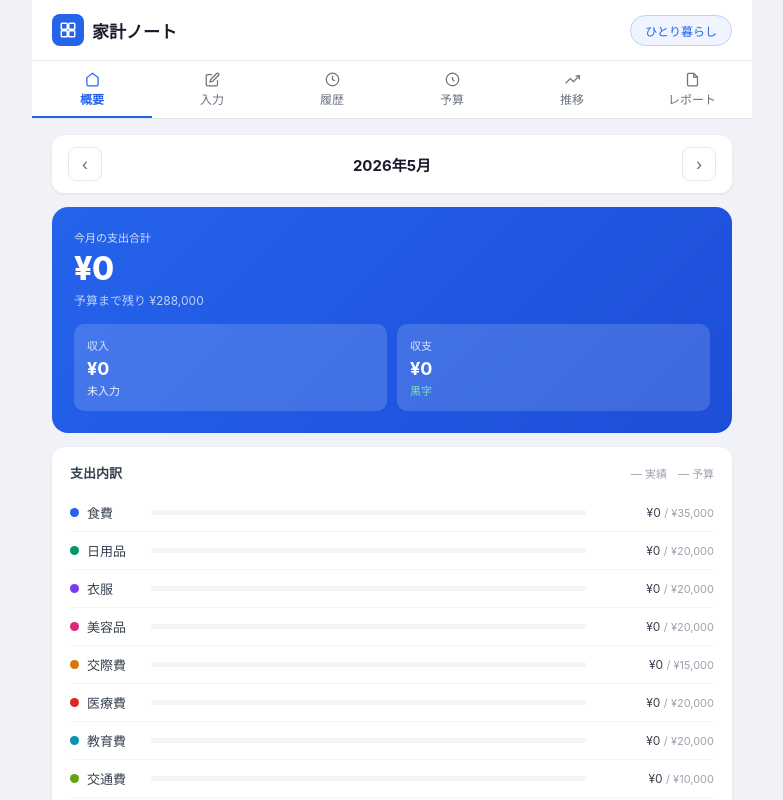
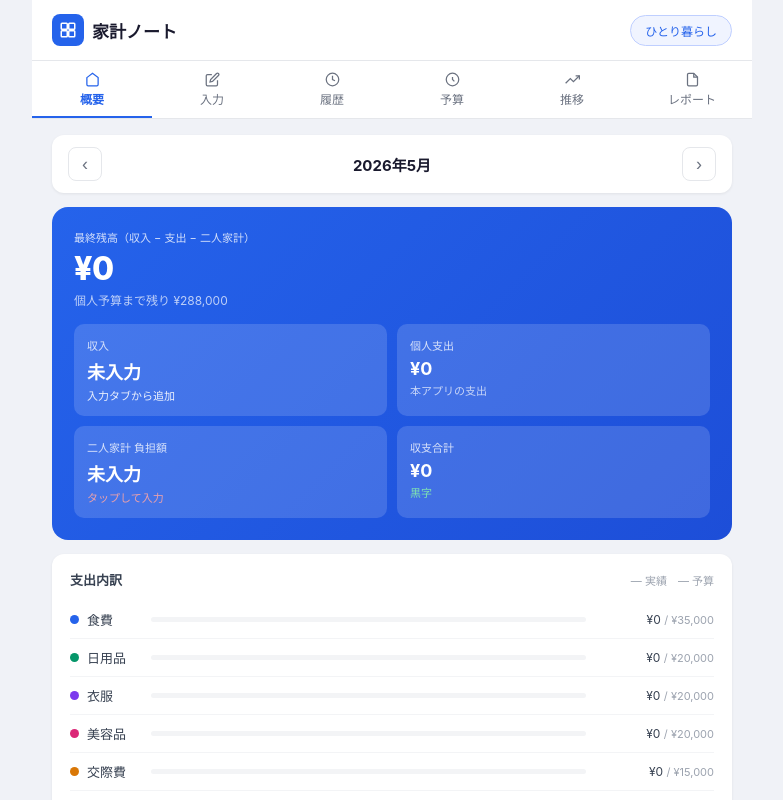
Before and after one commit to takayukiohshita/kakeibo-solo, a Next.js app: page / in a window 1280 px wide. Shown: the top 800 px of the page, without its empty margins (248-1031 px from the left). Built offline with nearby package versions, Linux system fonts and the light colour scheme.

Commit message:
Update SummaryTab.tsx

```diff
--- a/src/components/tabs/SummaryTab.tsx
+++ b/src/components/tabs/SummaryTab.tsx
@@ -1,47 +1,97 @@
 'use client';
+import { useState } from 'react';
 import MonthRow from '../MonthRow';
 import { CATS, Budget, Transaction, fmt, catMap } from '@/lib/types';
 
 type Props = {
   cy: number; cm: number; moveMonth: (d: number) => void;
   monthTxs: Transaction[]; txs: Transaction[]; budgets: Budget;
+  sharedBurden: Record<string, number>;
+  burdenKey: string;
+  saveSharedBurden: (key: string, amount: number) => void;
+  [key: string]: unknown;
 };
 
-export default function SummaryTab({ cy, cm, moveMonth, monthTxs, txs, budgets }: Props) {
+export default function SummaryTab({ cy, cm, moveMonth, monthTxs, txs, budgets, sharedBurden, burdenKey, saveSharedBurden }: Props) {
+  const [editingBurden, setEditingBurden] = useState(false);
+  const [burdenInput, setBurdenInput] = useState('');
+
   const inc = txs.filter(t => {
     const d = new Date(t.date);
     return d.getFullYear() === cy && d.getMonth() + 1 === cm && t.isIncome;
   }).reduce((s, t) => s + t.amount, 0);
+
   const exp = monthTxs.reduce((s, t) => s + t.amount, 0);
-  const bal = inc - exp;
+  const burden = sharedBurden[burdenKey] || 0;
+  // 最終残高 = 収入 - 本アプリ支出 - 二人家計負担額
+  const finalBal = inc - exp - burden;
   const tb = CATS.reduce((s, c) => s + (budgets[c.name] || 0), 0);
   const diff = tb - exp;
   const cm2 = catMap(monthTxs);
+
+  const handleSaveBurden = () => {
+    const v = parseFloat(burdenInput);
+    if (!isNaN(v) && v >= 0) {
+      saveSharedBurden(burdenKey, v);
+    }
+    setEditingBurden(false);
+    setBurdenInput('');
+  };
 
   return (
     <>
       <MonthRow cy={cy} cm={cm} moveMonth={moveMonth} />
 
+      {/* ヒーローカード */}
       <div className="hero">
-        <div className="hero-lbl">今月の支出合計</div>
-        <div className="hero-amount">{fmt(exp)}</div>
+        <div className="hero-lbl">最終残高（収入 − 支出 − 二人家計）</div>
+        <div className="hero-amount">{fmt(finalBal)}</div>
         <div className="hero-sub">
-          {diff >= 0 ? `予算まで残り ${fmt(diff)}` : `予算を ${fmt(-diff)} 超過`}
+          {diff >= 0 ? `個人予算まで残り ${fmt(diff)}` : `個人予算を ${fmt(-diff)} 超過`}
         </div>
-        <div className="hero-cards">
+        {/* 4枠カード */}
+        <div style={{ display: 'grid', gridTemplateColumns: '1fr 1fr', gap: 10 }}>
           <div className="hero-card">
             <div className="hero-card-lbl">収入</div>
-            <div className="hero-card-val">{fmt(inc)}</div>
-            <div className={`hero-card-note ${inc > 0 ? 'grn-txt' : ''}`}>{inc > 0 ? '今月の手取り' : '未入力'}</div>
+            <div className="hero-card-val">{inc > 0 ? fmt(inc) : '未入力'}</div>
+            <div className={`hero-card-note ${inc > 0 ? 'grn-txt' : ''}`}>{inc > 0 ? '今月の手取り' : '入力タブから追加'}</div>
           </div>
           <div className="hero-card">
-            <div className="hero-card-lbl">収支</div>
-            <div className="hero-card-val">{fmt(bal)}</div>
-            <div className={`hero-card-note ${bal >= 0 ? 'grn-txt' : 'red-txt'}`}>{bal >= 0 ? '黒字' : '赤字'}</div>
+            <div className="hero-card-lbl">個人支出</div>
+            <div className="hero-card-val">{fmt(exp)}</div>
+            <div className="hero-card-note" style={{ opacity: .7 }}>本アプリの支出</div>
+          </div>
+          <div className="hero-card" style={{ cursor: 'pointer' }} onClick={() => { setEditingBurden(true); setBurdenInput(String(burden || '')); }}>
+            <div className="hero-card-lbl">二人家計 負担額</div>
+            {editingBurden ? (
+              <div onClick={e => e.stopPropagation()} style={{ display: 'flex', gap: 4, marginTop: 4 }}>
+                <input
+                  type="number"
+                  value={burdenInput}
+                  onChange={e => setBurdenInput(e.target.value)}
+                  placeholder="0"
+                  autoFocus
+                  style={{ flex: 1, padding: '4px 6px', borderRadius: 6, border: '1px solid rgba(255,255,255,.4)', background: 'rgba(255,255,255,.2)', color: '#fff', fontSize: 13, width: '100%', minWidth: 0 }}
+                  onKeyDown={e => { if (e.key === 'Enter') handleSaveBurden(); if (e.key === 'Escape') setEditingBurden(false); }}
+                />
+                <button onClick={handleSaveBurden} style={{ padding: '4px 8px', borderRadius: 6, border: 'none', background: 'rgba(255,255,255,.3)', color: '#fff', fontSize: 12, cursor: 'pointer', flexShrink: 0 }}>保存</button>
+              </div>
+            ) : (
+              <>
+                <div className="hero-card-val">{burden > 0 ? fmt(burden) : '未入力'}</div>
+                <div className="hero-card-note red-txt">{burden > 0 ? 'タップで編集' : 'タップして入力'}</div>
+              </>
+            )}
+          </div>
+          <div className="hero-card">
+            <div className="hero-card-lbl">収支合計</div>
+            <div className="hero-card-val">{fmt(inc - exp - burden)}</div>
+            <div className={`hero-card-note ${finalBal >= 0 ? 'grn-txt' : 'red-txt'}`}>{finalBal >= 0 ? '黒字' : '赤字'}</div>
           </div>
         </div>
       </div>
 
+      {/* 支出内訳 */}
       <div className="sec">
         <div className="sec-hd">
           <span className="sec-title">支出内訳</span>
```
